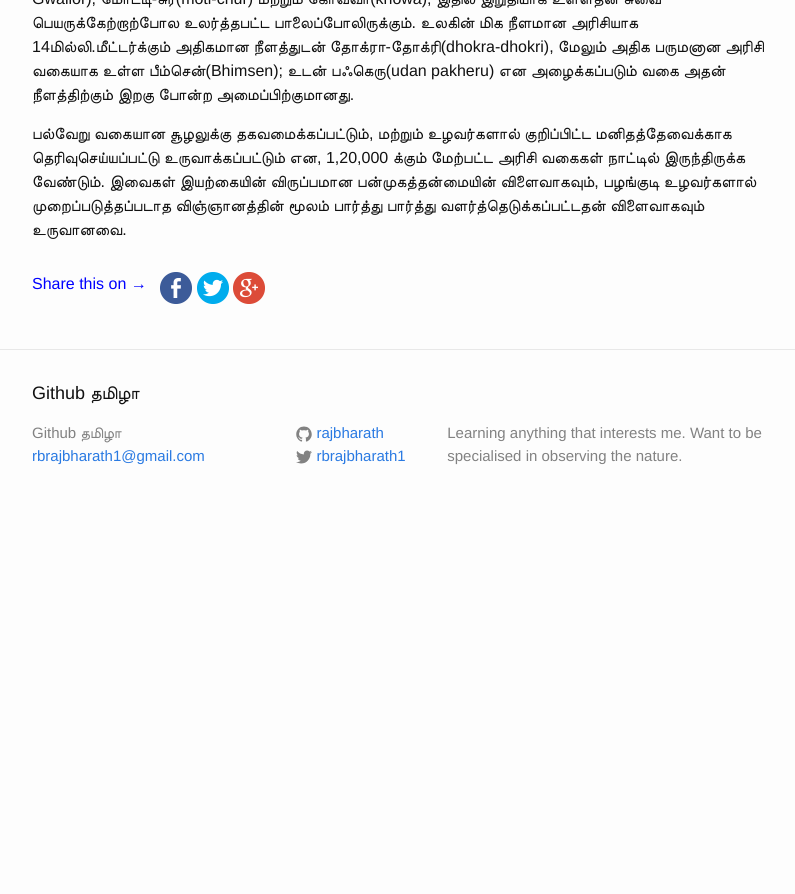
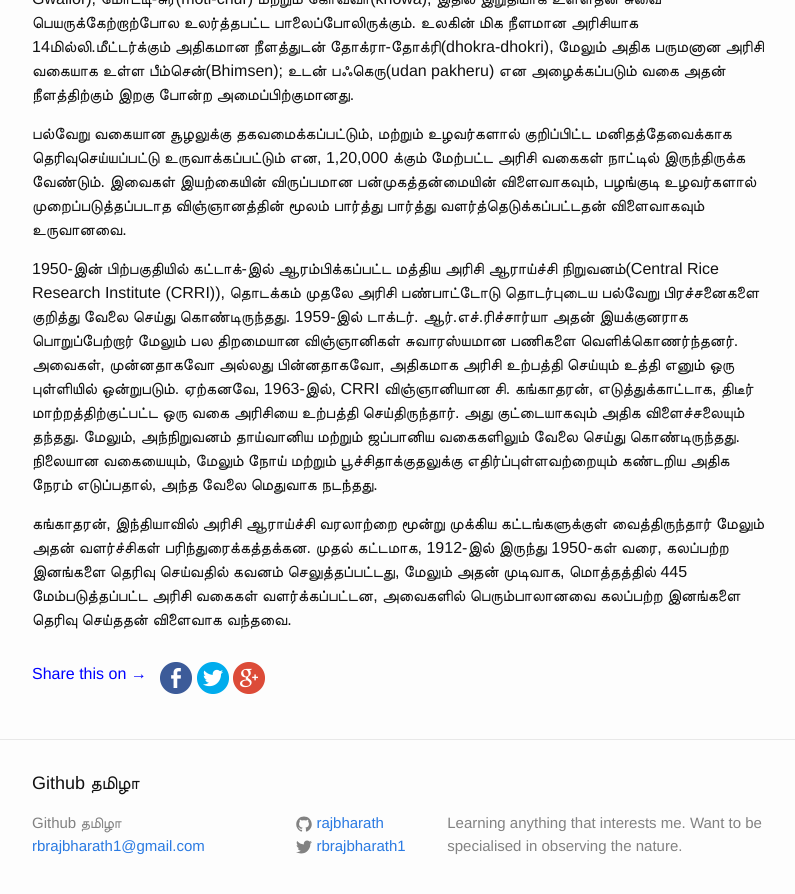
Before and after one commit to rajbharath/rajbharath.github.io, a Jekyll site: the page built from _posts/2022-06-11- cirandha marabanu thiruttu.markdown, in a window 1280 px wide and 900 px high, scrolled down 2496 px. Shown: the top 894 px of the window, without its empty margins (238-1033 px from the left). Built offline with Jekyll 4.4.1, drawn with Linux system fonts in a browser that asks for light colours; comment, search, counter and statistics services are not loaded; before the commit the page ends 3023 px from its top, so only the background shows below that.

Commit message:
cirandha marabanu thiruttu

```diff
--- a/_posts/2022-06-11- cirandha marabanu thiruttu.markdown
+++ b/_posts/2022-06-11- cirandha marabanu thiruttu.markdown
@@ -41,3 +41,8 @@ IRRI ஒரு முன்னணி விஞ்ஞான நிறுவனம
 பூரி ஜகன்னாத் கோவிலில் உள்ள கடவுளுக்கு, புதிதாக அறுவடை செய்யப்பட்ட அரிசியில் தினமும் படையல் படைக்கப்படும், மற்றும் பல்வேறுபட்ட வகையான அரிசிகளை பானைகளில் இட்டு, ஒன்றன்மீது ஒன்றாக வைத்து, அடியில் ஒரே அடுப்பின் மூலம் தீயிட்டு ஒரே சமயத்தில் அனைத்தும் சமைக்கப்படும். சத்திஸ்கர் பகுதியில், போரா(Bora) என ஒருவகை அரிசி உள்ளது, அதனை நேரடியாக மாவாக அரைத்து ரொட்டி செய்ய முடியும். மற்ற வகைகளின் பெயர்கள் கவர்ச்சிகரமானவை, எடுத்துக்காட்டாக, குவாலியரின் காளி-மூச் (kali-mooch of Gwalior), மோட்டி-சுர்(moti-chur) மற்றும் கோவ்வா(khowa); இதில் இறுதியாக உள்ளதன் சுவை பெயருக்கேற்றாற்போல உலர்த்தபட்ட பாலைப்போலிருக்கும். உலகின் மிக நீளமான அரிசியாக 14மில்லி.மீட்டர்க்கும் அதிகமான நீளத்துடன் தோக்ரா-தோக்ரி(dhokra-dhokri), மேலும் அதிக பருமனான அரிசி வகையாக உள்ள பீம்சென்(Bhimsen); உடன் பஃகெரு(udan pakheru) என அழைக்கப்படும் வகை அதன் நீளத்திற்கும் இறகு போன்ற அமைப்பிற்குமானது.
 
 பல்வேறு வகையான சூழலுக்கு தகவமைக்கப்பட்டும், மற்றும் உழவர்களால் குறிப்பிட்ட மனிதத்தேவைக்காக தெரிவுசெய்யப்பட்டு உருவாக்கப்பட்டும் என, 1,20,000 க்கும் மேற்பட்ட அரிசி வகைகள் நாட்டில் இருந்திருக்க வேண்டும். இவைகள் இயற்கையின் விருப்பமான பன்முகத்தன்மையின் விளைவாகவும், பழங்குடி உழவர்களால் முறைப்படுத்தப்படாத விஞ்ஞானத்தின் மூலம் பார்த்து பார்த்து வளர்த்தெடுக்கப்பட்டதன் விளைவாகவும் உருவானவை.
+
+1950-இன் பிற்பகுதியில் கட்டாக்-இல் ஆரம்பிக்கப்பட்ட மத்திய அரிசி ஆராய்ச்சி நிறுவனம்(Central Rice Research Institute (CRRI)), தொடக்கம் முதலே அரிசி பண்பாட்டோடு தொடர்புடைய பல்வேறு பிரச்சனைகளை குறித்து வேலை செய்து கொண்டிருந்தது. 1959-இல் டாக்டர். ஆர்.எச்.ரிச்சார்யா அதன் இயக்குனராக பொறுப்பேற்றார் மேலும் பல திறமையான  விஞ்ஞானிகள் சுவாரஸ்யமான பணிகளை வெளிக்கொணர்ந்தனர். அவைகள், முன்னதாகவோ அல்லது பின்னதாகவோ, அதிகமாக அரிசி உற்பத்தி செய்யும் உத்தி எனும் ஒரு புள்ளியில் ஒன்றுபடும்.
+ஏற்கனவே, 1963-இல், CRRI விஞ்ஞானியான சி. கங்காதரன், எடுத்துக்காட்டாக, திடீர் மாற்றத்திற்குட்பட்ட ஒரு வகை அரிசியை உற்பத்தி செய்திருந்தார். அது குட்டையாகவும் அதிக விளைச்சலையும் தந்தது. மேலும், அந்நிறுவனம் தாய்வானிய மற்றும் ஜப்பானிய வகைகளிலும் வேலை செய்து கொண்டிருந்தது. நிலையான வகையையும், மேலும் நோய் மற்றும் பூச்சிதாக்குதலுக்கு எதிர்ப்புள்ளவற்றையும் கண்டறிய அதிக நேரம் எடுப்பதால், அந்த வேலை மெதுவாக நடந்தது.
+
+ கங்காதரன், இந்தியாவில் அரிசி ஆராய்ச்சி வரலாற்றை மூன்று முக்கிய கட்டங்களுக்குள் வைத்திருந்தார் மேலும் அதன் வளர்ச்சிகள் பரிந்துரைக்கத்தக்கன. முதல் கட்டமாக, 1912-இல் இருந்து 1950-கள் வரை, கலப்பற்ற இனங்களை தெரிவு செய்வதில் கவனம் செலுத்தப்பட்டது, மேலும் அதன் முடிவாக, மொத்தத்தில் 445 மேம்படுத்தப்பட்ட அரிசி வகைகள் வளர்க்கப்பட்டன, அவைகளில் பெரும்பாலானவை கலப்பற்ற இனங்களை தெரிவு செய்ததன் விளைவாக வந்தவை.
```
